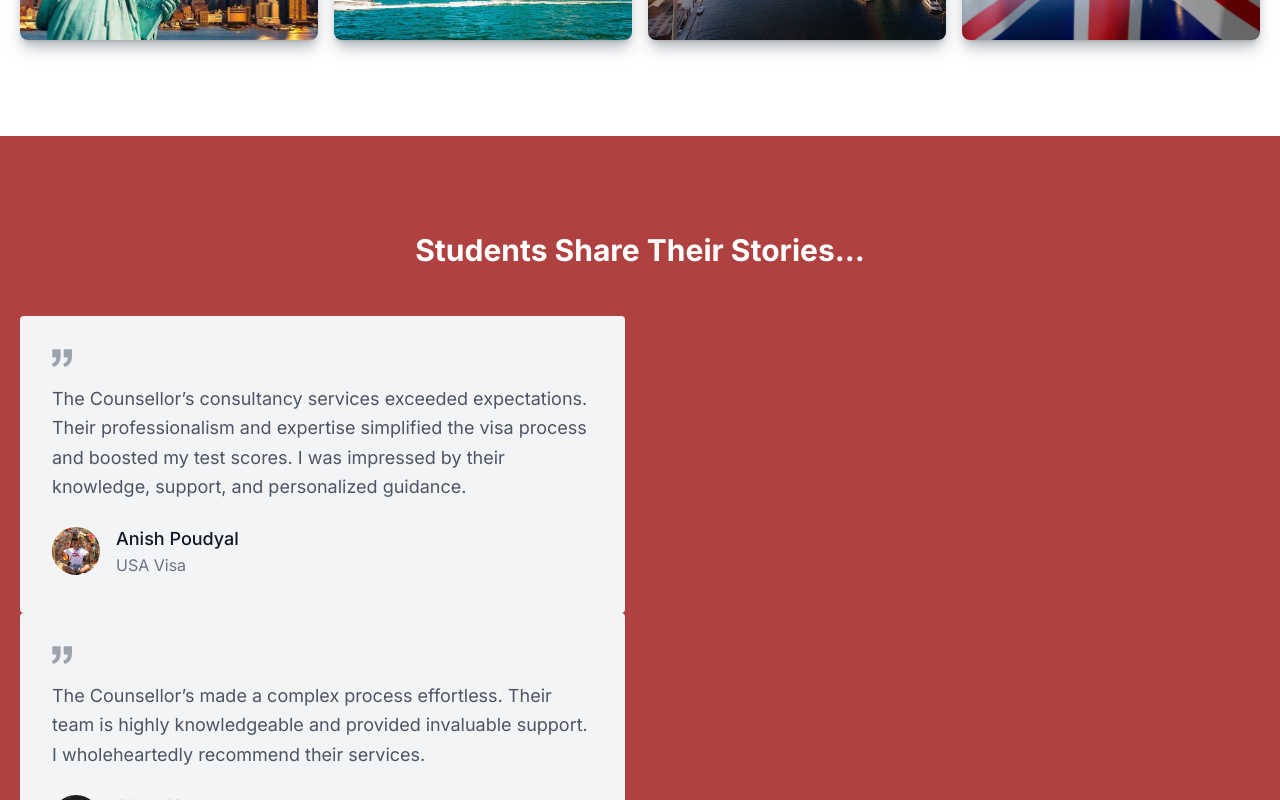
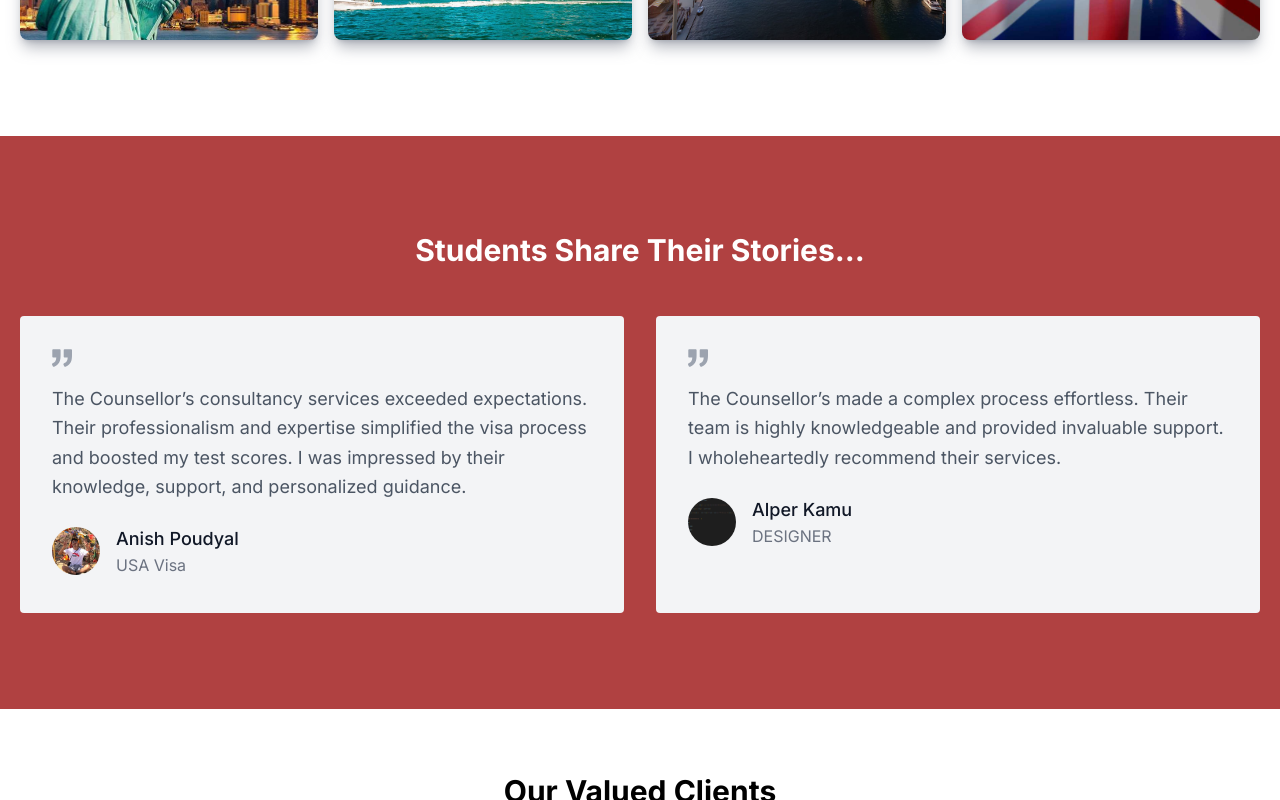
Before and after one commit to Satkar69/TheCounsellor, a Next.js app: page / in a window 1280 px wide. Shown: the part 2080-2880 px from the top of the page. Built offline with nearby package versions, Linux system fonts and the light colour scheme.

Commit message:
changes to page.tsx

```diff
--- a/src/app/page.tsx
+++ b/src/app/page.tsx
@@ -22,8 +22,8 @@ export default function Home() {
       <ServicePage />
       {/* <Content />  */}
       <IndustryPage />
-      {/* <Testimonial /> */}
-      <Testimonial2 />
+      <Testimonial />
+      {/* <Testimonial2 /> */}
       <Customer />
       <Contact />
       <Footer />
```
